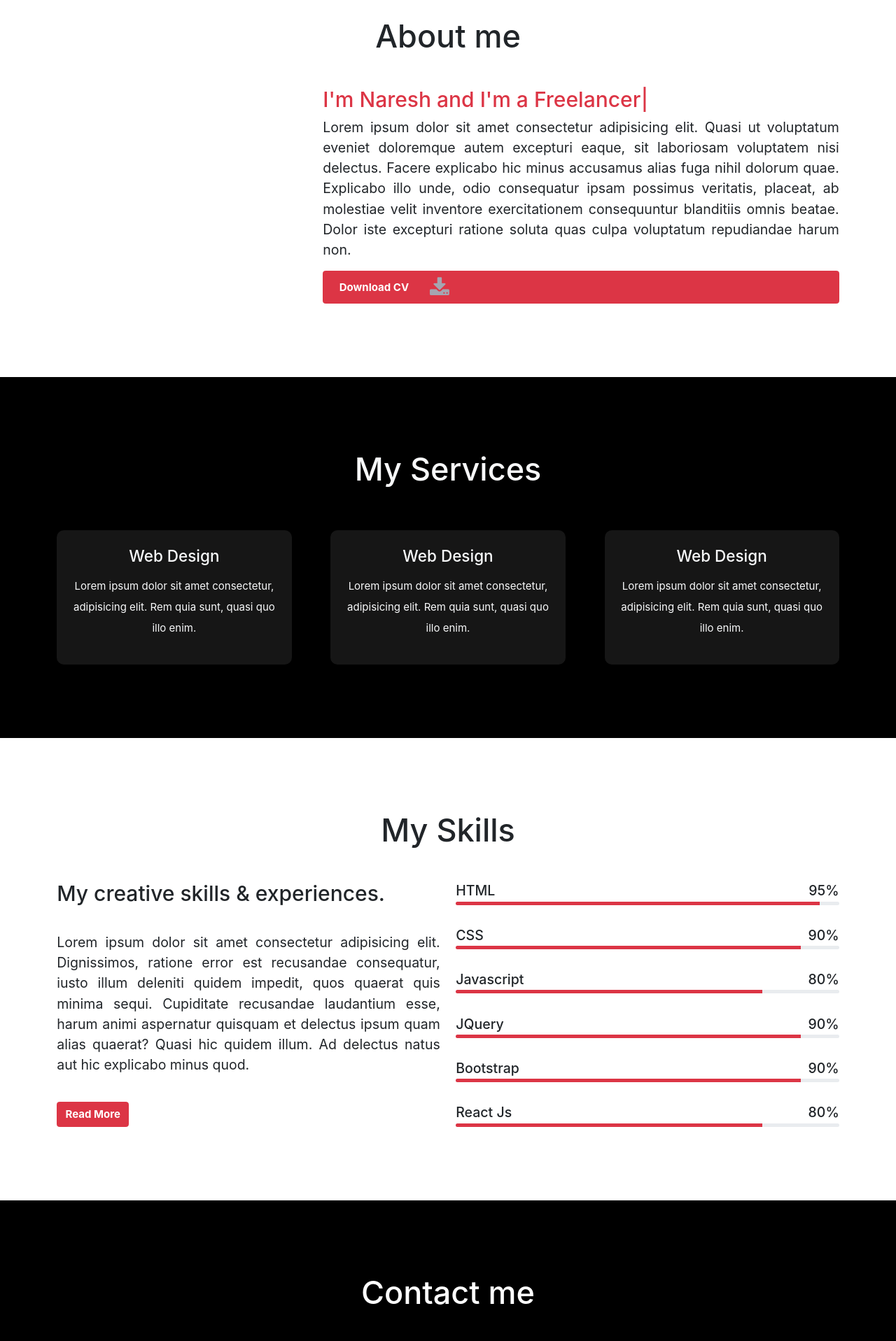
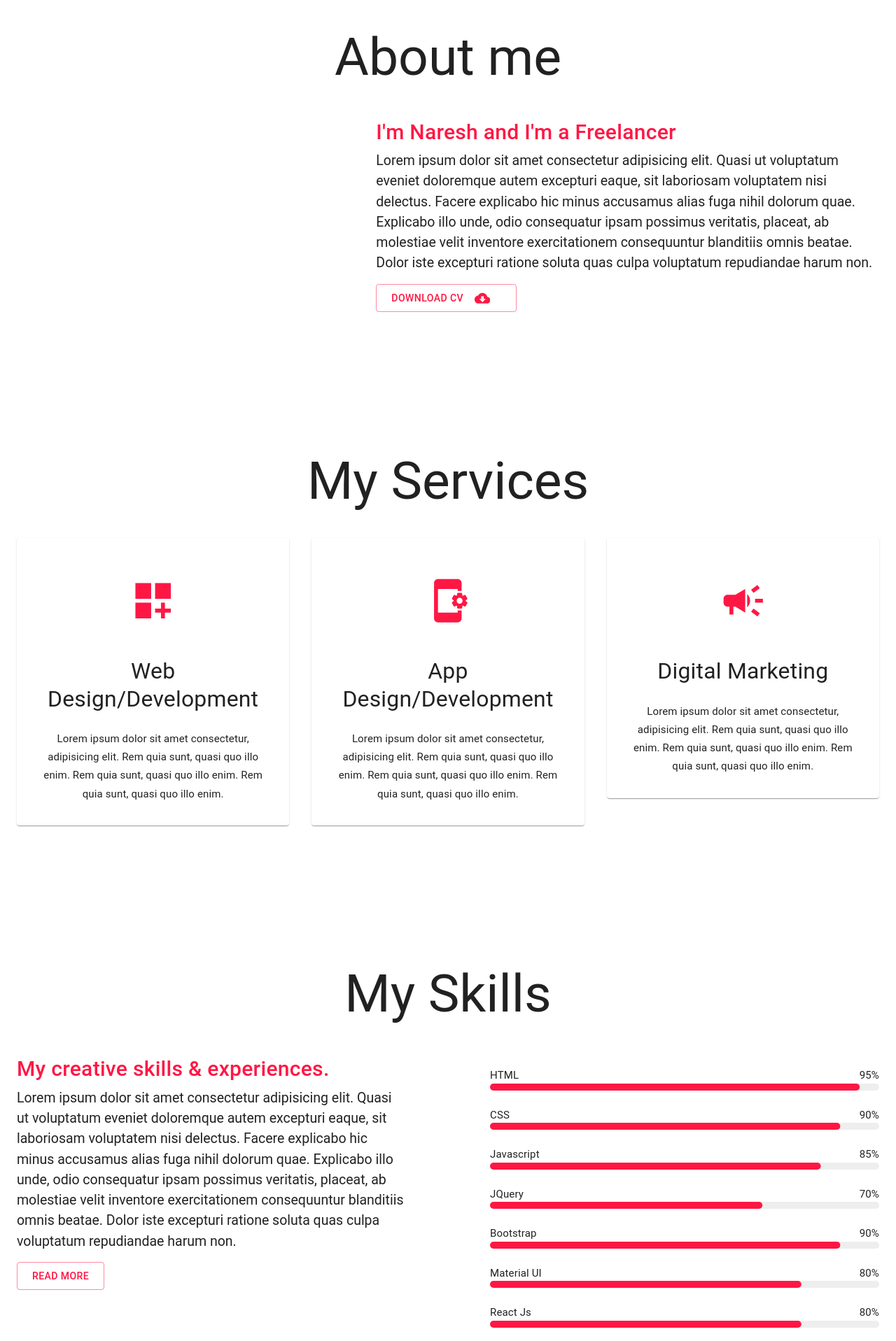
Before and after one commit to nareshsingh770/my-app, a React (Create React App) app: page / in a window 1280 px wide. Shown: the part 880-2797 px from the top of the page at 70% size. Built offline with nearby package versions, Linux system fonts and the light colour scheme.

Commit message:
home page completed

```diff
--- a/src/Home.js
+++ b/src/Home.js
@@ -1,4 +1,4 @@
-import React, { useState } from 'react';
+import React from 'react';
 import Hero from './components/home/Hero';
 import About from './components/home/About';
 import Services from './components/home/Services';
--- a/src/components/home/About.js
+++ b/src/components/home/About.js
@@ -1,23 +1,30 @@
-import React, { useContext } from 'react'
+import { Grid, Paper, Typography, Button } from '@mui/material'
+import { Container } from '@mui/system'
+import Heading from '../../styled component'
+import { Para } from '../../styled component'
+import CloudDownloadIcon from '@mui/icons-material/CloudDownload';
 
 const About = () => {
     return (
         <>
-            <section className="about-me">
-                <div className="container">
-                    <h2 className="text-dark text-center mb-5">About me</h2>
-                    <div className="row">
-                        <div className="col-md-4 profile-img">
-                            {/* <img src='http://placehold.it/400x500&text=image1' alt='profile' /> */}
-                        </div>
-                        <div className="col-md-8 pl-5 about-me-text">
-                            <h4 className="text-danger">I'm Naresh and I'm a Freelancer|</h4>
-                            <p>Lorem ipsum dolor sit amet consectetur adipisicing elit. Quasi ut voluptatum eveniet doloremque autem excepturi eaque, sit laboriosam voluptatem nisi delectus. Facere explicabo hic minus accusamus alias fuga nihil dolorum quae. Explicabo illo unde, odio consequatur ipsam possimus veritatis, placeat, ab molestiae velit inventore exercitationem consequuntur blanditiis omnis beatae. Dolor iste excepturi ratione soluta quas culpa voluptatum repudiandae harum non.</p>
-                            <button type="button" className="btn btn-danger px-4 py-2 d-flex align-items-center" >Download CV<i className="fa fa-download" aria-hidden="true"></i></button>
-                        </div>
-                    </div>
-                </div>
-            </section>
+            <Paper sx={{ py: 10, boxShadow: 'none' }}>
+                <Container maxWidth='xl'>
+                    <Heading>About me</Heading>
+                    <Grid container>
+                        <Grid item lg={5} xs={12}>
+                        </Grid>
+                        <Grid item lg={7} xs={12}>
+                            <Typography variant='subtitle1' color='primary' sx={{ fontSize: '2rem', fontWeight: 'medium' }} >I'm Naresh and I'm a Freelancer</Typography>
+                            <Para>Lorem ipsum dolor sit amet consectetur adipisicing elit. Quasi ut voluptatum eveniet doloremque autem excepturi eaque, sit laboriosam voluptatem nisi delectus. Facere explicabo hic minus accusamus alias fuga nihil dolorum quae. Explicabo illo unde, odio consequatur ipsam possimus veritatis, placeat, ab molestiae velit inventore exercitationem consequuntur blanditiis omnis beatae. Dolor iste excepturi ratione soluta quas culpa voluptatum repudiandae harum non.</Para>
+                            <Button variant='outlined' size="large">
+                                Download CV
+                                <CloudDownloadIcon sx={{ mx: 2 }} />
+                            </Button>
+                        </Grid>
+                    </Grid>
+
+                </Container>
+            </Paper>
         </>
     )
 }
--- a/src/components/home/Contact.js
+++ b/src/components/home/Contact.js
@@ -2,7 +2,10 @@ import React from 'react'
 
 import contactDetails from '../../actions/Actions';
 import { useSelector, useDispatch } from 'react-redux'
-
+import { Container, Paper, Grid, Typography, Stack, TextField } from '@mui/material';
+import Heading, { Para } from '../../styled component';
+import CottageOutlinedIcon from '@mui/icons-material/CottageOutlined';
+import { Box } from '@mui/system';
 
 
 const Contact = () => {
@@ -13,62 +16,58 @@ const Contact = () => {
 
     return (
         <>
-            <section className="contact text-white">
-                <div className='container'>
-                    <h2 className="text-center mb-5">Contact me</h2>
-                    <div className="contact-wrapper mt-5">
-                        <div className="row">
-                            <div className="col-lg-6">
-                                <h4>Get in Touch</h4>
-                                <p>Lorem, ipsum dolor sit amet consectetur adipisicing elit. Dignissimos harum corporis fuga
-                                    corrupti. Doloribus quis soluta nesciunt veritatis vitae nobis?</p>
-                                <div className="detail-wrapper d-flex align-items-center justify-content-between">
-                                    <span><i className="text-danger fas fa-user"></i></span>
-                                    <div className="details d-flex flex-column">
-                                        <label>Name</label>
-                                        <span>Naresh Singh</span>
-                                    </div>
-                                </div>
-                                <div className="detail-wrapper d-flex align-items-center justify-content-between">
-                                    <span><i className="text-danger fas fa-user"></i></span>
-                                    <div className="details d-flex flex-column">
-                                        <label>Name</label>
-                                        <span>Naresh Singh</span>
-                                    </div>
-                                </div>
-                                <div className="detail-wrapper d-flex align-items-center justify-content-between">
-                                    <span><i className="text-danger fas fa-user"></i></span>
-                                    <div className="details d-flex flex-column">
-                                        <label>Name</label>
-                                        <span>Naresh Singh</span>
-                                    </div>
-                                </div>
-                            </div>
-                            <div className="col-lg-6">
-                                <h4>Message</h4>
-                                <form>
+            <Paper sx={{ py: 10, boxShadow: 'none' }}>
+                <Container maxWidth='xl'>
+                    <Heading>Contact me</Heading>
+                    <Grid container spacing={20}>
+                        <Grid item lg={6} xs={12}>
+                            <Typography variant='subtitle1' color='primary' sx={{ fontSize: '2rem', fontWeight: 'medium' }} >Get in Touch</Typography>
+                            <Para>Lorem, ipsum dolor sit amet consectetur adipisicing elit. Dignissimos harum corporis fuga
+                                corrupted. Doloribus quis soluta nesciunt veritatis vitae nobis?</Para>
+                            <Stack direction='row' sx={{ my: 3 }}>
+                                <CottageOutlinedIcon color='primary' sx={{ mx: 4 }} />
+                                <Typography variant='subtitle1'>East Delhi, India</Typography>
+                            </Stack>
+                            <Stack direction='row' sx={{ my: 3 }}>
+                                <CottageOutlinedIcon color='primary' sx={{ mx: 4 }} />
+                                <Typography variant='subtitle1'>East Delhi, India</Typography>
+                            </Stack>
+                            <Stack direction='row' sx={{ my: 3 }}>
+                                <CottageOutlinedIcon color='primary' sx={{ mx: 4 }} />
+                                <Typography variant='subtitle1'>East Delhi, India</Typography>
+                            </Stack>
 
-                                    <div className="first-field d-flex justify-content-between mb-2 mt-2">
-                                        <div className="">
-                                            <input type="text" className="form-control" name='name' value={typedDetails.name} placeholder="Name" onChange={(e) => dispatch(contactDetails(e.target))} />
-                                        </div>
-                                        <div className="">
-                                            <input type="email" className="form-control" name='email' value={typedDetails.email} placeholder="Email" onChange={(e) => dispatch(contactDetails(e.target))} />
-                                        </div>
-                                    </div>
-                                    <div className="mb-2 mt-2">
-                                        <input type="text" className="form-control" name='subject' value={typedDetails.subject} placeholder="Subject" onChange={(e) => dispatch(contactDetails(e.target))} />
-                                    </div>
-                                    <div className="mb-2 mt-2">
-                                        <textarea className="form-control" rows="3" name='message' value={typedDetails.message} placeholder="Message..." onChange={(e) => dispatch(contactDetails(e.target))}></textarea>
-                                    </div>
-                                    <button className="btn btn-danger" >Send Message</button>
-                                </form>
-                            </div>
-                        </div>
-                    </div>
-                </div>
-            </section>
+
+
+                        </Grid>
+                        <Grid item lg={6} xs={12}>
+                            <Typography variant='subtitle1' color='primary' sx={{ fontSize: '2rem', fontWeight: 'medium', mb: 2 }} >Message</Typography>
+
+                            <Box component='form'>
+                                <Grid container spacing={2}>
+                                    <Grid item lg={6} xs={12}>
+                                        <TextField sx={{ width: '100%' }} id="outlined-basic" name='name' label="Name" variant="outlined" value={typedDetails.name} onChange={(e) => dispatch(contactDetails(e.target))} />
+                                    </Grid>
+                                    <Grid item lg={6} xs={12}>
+                                        <TextField sx={{ width: '100%' }} id="outlined-basic" name='email' label="Email" variant="outlined" value={typedDetails.email} onChange={(e) => dispatch(contactDetails(e.target))} />
+                                    </Grid>
+                                    <Grid item lg={12}>
+                                        <TextField sx={{ width: '100%' }} id="outlined-basic" name='subject' label="Subject" variant="outlined" value={typedDetails.subject} onChange={(e) => dispatch(contactDetails(e.target))} />
+                                    </Grid>
+                                    <Grid item lg={12}>
+                                        <TextField sx={{ width: '100%' }} id="outlined-basic" name='message' label="Message" variant="outlined" value={typedDetails.message} onChange={(e) => dispatch(contactDetails(e.target))} />
+                                    </Grid>
+                                </Grid>
+                            </Box>
+
+
+
+
+                        </Grid>
+                    </Grid>
+
+                </Container>
+            </Paper>
         </>
     )
 }
--- a/src/components/home/Hero.js
+++ b/src/components/home/Hero.js
@@ -1,5 +1,4 @@
 import { Box, Container, Typography, Button, Paper } from '@mui/material'
-import React, { useContext } from 'react'
 import backgroundImg from '../../Assets/Background.png';
 
 const Hero = () => {
--- a/src/components/home/Services.js
+++ b/src/components/home/Services.js
@@ -1,30 +1,40 @@
-import React from 'react'
+import Heading from '../../styled component'
+import { Grid, Paper, Typography, Button, Container } from '@mui/material'
+import DashboardCustomizeIcon from '@mui/icons-material/DashboardCustomize';
+import AppSettingsAltIcon from '@mui/icons-material/AppSettingsAlt';
+import CampaignIcon from '@mui/icons-material/Campaign';
 
 const Services = () => {
     return (
         <>
-            <section className="myservice">
-                <h2 className="text-center text-light mb-5">My Services</h2>
-                <div className="servcie-wrapper container pt-3">
-                    <div className="service text-light text-center p-4">
-                        <i className="text-danger fas fa-palette"></i>
-                        <h4 className="mb-3">Web Design</h4>
-                        <p>Lorem ipsum dolor sit amet consectetur, adipisicing elit. Rem quia sunt, quasi quo illo enim.</p>
-
-                    </div>
-                    <div className="service text-light text-center p-4">
-                        <i className="text-danger fas fa-palette"></i>
-                        <h4 className="mb-3">Web Design</h4>
-                        <p>Lorem ipsum dolor sit amet consectetur, adipisicing elit. Rem quia sunt, quasi quo illo enim.</p>
-
-                    </div>
-                    <div className="service text-light text-center p-4">
-                        <i className="text-danger fas fa-palette"></i>
-                        <h4 className="mb-3">Web Design</h4>
-                        <p>Lorem ipsum dolor sit amet consectetur, adipisicing elit. Rem quia sunt, quasi quo illo enim.</p>
-                    </div>
-                </div>
-            </section>
+            <Paper sx={{ py: 10, boxShadow: 'none' }}>
+                <Container maxWidth='xl'>
+                    <Heading>My Services</Heading>
+                    <Grid container spacing={4}>
+                        <Grid item lg={4} xs={12} textAlign='center'>
+                            <Paper sx={{ p: 4 }}>
+                                <DashboardCustomizeIcon sx={{ fontSize: '4.5rem', my: 3 }} color='primary' />
+                                <Typography variant='h4' sx={{ my: 3 }}>Web Design/Development</Typography>
+                                <Typography variant='subtitle1'>Lorem ipsum dolor sit amet consectetur, adipisicing elit. Rem quia sunt, quasi quo illo enim. Rem quia sunt, quasi quo illo enim. Rem quia sunt, quasi quo illo enim.</Typography>
+                            </Paper>
+                        </Grid>
+                        <Grid item lg={4} xs={12} textAlign='center'>
+                            <Paper sx={{ p: 4 }}>
+                                <AppSettingsAltIcon sx={{ fontSize: '4.5rem', my: 3 }} color='primary' />
+                                <Typography variant='h4' sx={{ my: 3 }}>App Design/Development</Typography>
+                                <Typography variant='subtitle1'>Lorem ipsum dolor sit amet consectetur, adipisicing elit. Rem quia sunt, quasi quo illo enim. Rem quia sunt, quasi quo illo enim. Rem quia sunt, quasi quo illo enim.</Typography>
+                            </Paper>
+                        </Grid>
+                        <Grid item lg={4} xs={12} textAlign='center'>
+                            <Paper sx={{ p: 4 }}>
+                                <CampaignIcon sx={{ fontSize: '4.5rem', my: 3 }} color='primary' />
+                                <Typography variant='h4' sx={{ my: 3 }}>Digital Marketing</Typography>
+                                <Typography variant='subtitle1'>Lorem ipsum dolor sit amet consectetur, adipisicing elit. Rem quia sunt, quasi quo illo enim. Rem quia sunt, quasi quo illo enim. Rem quia sunt, quasi quo illo enim.</Typography>
+                            </Paper>
+                        </Grid>
+                    </Grid>
+                </Container>
+            </Paper>
         </>
     )
 }
--- a/src/components/home/Skills.js
+++ b/src/components/home/Skills.js
@@ -1,59 +1,48 @@
-import React from 'react'
+import { Grid, Paper, Typography, Button, Stack, Box } from '@mui/material'
+import { Container } from '@mui/system'
+import Heading, { Para } from '../../styled component'
+import { styled } from '@mui/material/styles';
+import LinearProgress, { linearProgressClasses } from '@mui/material/LinearProgress';
 
 const Skills = () => {
+    const skills = { 'HTML': '95', 'CSS': '90', 'Javascript': '85', 'JQuery': '70', 'Bootstrap': '90', 'Material UI': '80', 'React Js': '80' }
+    const BorderLinearProgress = styled(LinearProgress)(({ theme }) => ({
+        height: 10,
+        borderRadius: 5,
+        [`&.${linearProgressClasses.colorPrimary}`]: {
+            backgroundColor: theme.palette.grey[theme.palette.mode === 'light' ? 200 : 800],
+        },
+        [`& .${linearProgressClasses.bar}`]: {
+            borderRadius: 5,
+            backgroundColor: theme.palette.primary.main,
+        },
+    }));
     return (
         <>
-            <section className="skills container">
-                <h2 className="text-center mb-5">My Skills</h2>
-                <div className="row">
-                    <div className="col-lg-6">
-                        <h4>My creative skills & experiences.</h4>
-                        <p>Lorem ipsum dolor sit amet consectetur adipisicing elit. Dignissimos, ratione error est recusandae
-                            consequatur, iusto illum deleniti quidem impedit, quos quaerat quis minima sequi. Cupiditate
-                            recusandae laudantium esse, harum animi aspernatur quisquam et delectus ipsum quam alias quaerat?
-                            Quasi hic quidem illum. Ad delectus natus aut hic explicabo minus quod.</p>
-                        <button className="btn btn-danger" >Read More</button>
-                    </div>
-                    <div className="col-lg-6 skill-wrapper d-flex flex-column">
-                        <div className="skill">
-                            <div className="name d-flex justify-content-between"><span>HTML</span><span>95%</span></div>
-                            <div className="progress">
-                                <div className="progress-bar bg-danger" style={{ width: '95%' }}></div>
-                            </div>
-                        </div>
-                        <div className="skill">
-                            <div className="name d-flex justify-content-between"><span>CSS</span><span>90%</span></div>
-                            <div className="progress">
-                                <div className="progress-bar bg-danger" style={{ width: '90%' }}></div>
-                            </div>
-                        </div>
-                        <div className="skill">
-                            <div className="name d-flex justify-content-between"><span>Javascript</span><span>80%</span></div>
-                            <div className="progress">
-                                <div className="progress-bar bg-danger" style={{ width: '80%' }}></div>
-                            </div>
-                        </div>
-                        <div className="skill">
-                            <div className="name d-flex justify-content-between"><span>JQuery</span><span>90%</span></div>
-                            <div className="progress">
-                                <div className="progress-bar bg-danger" style={{ width: '90%' }}></div>
-                            </div>
-                        </div>
-                        <div className="skill">
-                            <div className="name d-flex justify-content-between"><span>Bootstrap</span><span>90%</span></div>
-                            <div className="progress">
-                                <div className="progress-bar bg-danger" style={{ width: '90%' }}></div>
-                            </div>
-                        </div>
-                        <div className="skill">
-                            <div className="name d-flex justify-content-between"><span>React Js</span><span>80%</span></div>
-                            <div className="progress">
-                                <div className="progress-bar bg-danger" style={{ width: '80%' }}></div>
-                            </div>
-                        </div>
-                    </div>
-                </div>
-            </section>
+            <Paper sx={{ py: 10, boxShadow: 'none' }}>
+                <Container maxWidth='xl'>
+                    <Heading>My Skills</Heading>
+                    <Grid container spacing={15}>
+                        <Grid item lg={6}>
+                            <Typography variant='subtitle1' color='primary' sx={{ fontSize: '2rem', fontWeight: 'medium' }} >My creative skills & experiences.</Typography>
+                            <Para>Lorem ipsum dolor sit amet consectetur adipisicing elit. Quasi ut voluptatum eveniet doloremque autem excepturi eaque, sit laboriosam voluptatem nisi delectus. Facere explicabo hic minus accusamus alias fuga nihil dolorum quae. Explicabo illo unde, odio consequatur ipsam possimus veritatis, placeat, ab molestiae velit inventore exercitationem consequuntur blanditiis omnis beatae. Dolor iste excepturi ratione soluta quas culpa voluptatum repudiandae harum non.</Para>
+                            <Button variant='outlined' size='large'>Read More</Button>
+                        </Grid>
+                        <Grid item lg={6}>
+                            {
+                                Object.entries(skills).map(skill => {
+                                    return (
+                                        <Box sx={{ my: 3 }}>
+                                            <Stack direction="row" justifyContent="space-between" alignItems="center"><Typography>{skill[0]}</Typography><Typography>{skill[1]}%</Typography> </Stack>
+                                            <BorderLinearProgress variant="determinate" value={skill[1]} />
+                                        </Box>
+                                    )
+                                })
+                            }
+                        </Grid>
+                    </Grid>
+                </Container>
+            </Paper>
         </>
     )
 }
--- /dev/null
+++ b/src/styled component/index.js
@@ -0,0 +1,21 @@
+import styled from '@emotion/styled'
+
+const Heading = styled.h3`
+font-family: "Roboto","Helvetica","Arial",sans-serif;
+font-weight: 400;
+font-size: 5rem;
+line-height: 1.167;
+letter-spacing: 0em;
+text-align: center;
+margin: 2.5rem 0;
+`
+const Para = styled.p`
+font-family: "Roboto","Helvetica","Arial",sans-serif;
+font-weight: 400;
+font-size: 1.3rem;
+line-height: 1.5;
+letter-spacing: 0em;
+`
+
+export default Heading;
+export { Para };
```
Also changed, not shown: src/App.js (+0 -34 lines), src/Auth.js (+1 -7 lines).
